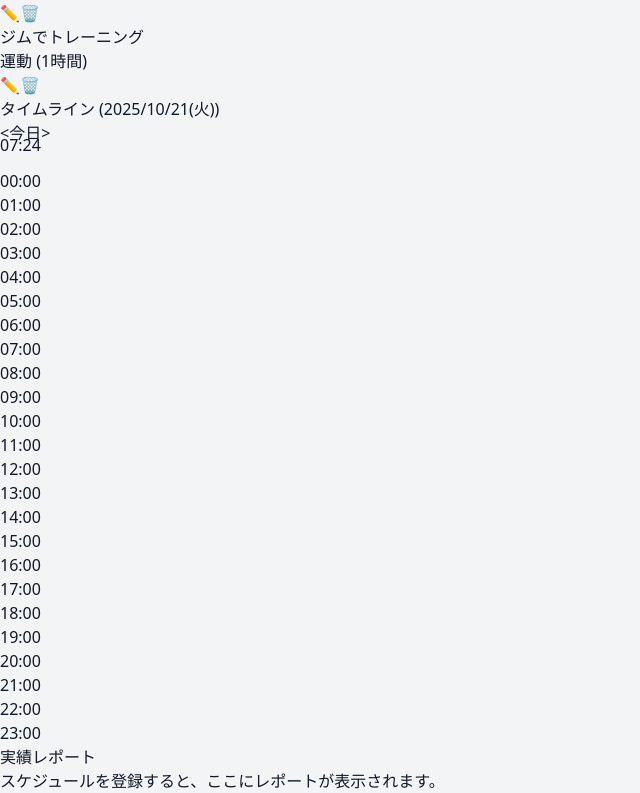
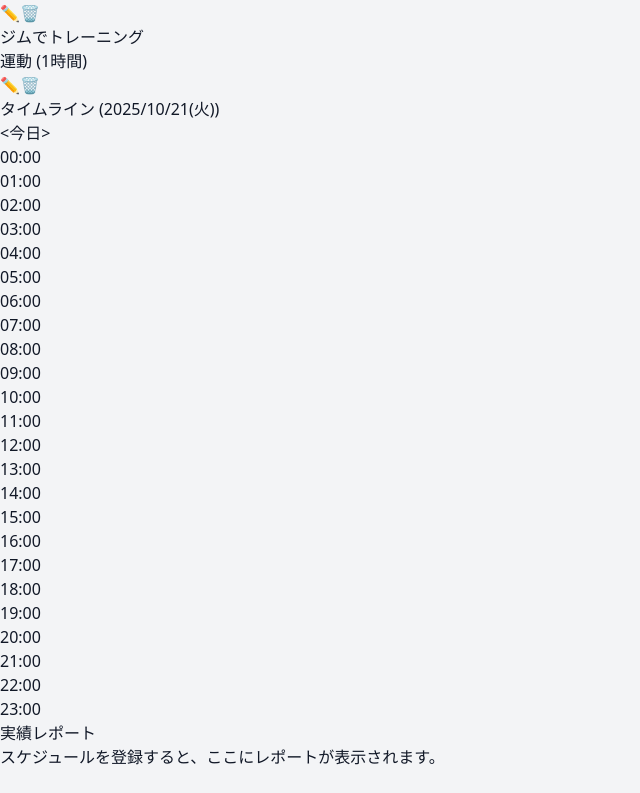
Before and after one commit to konpeii10/AMpj2, a React (Vite) app in the folder TimePainter/: page / in a window 1280 px wide. Shown: the part 1175-1968 px from the top of the page, without its empty margins (0-640 px from the left). After the commit the page ends 1944 px from the top, so only its background shows below. Built offline with nearby package versions, Linux system fonts and the light colour scheme.

Commit message:
timeline

```diff
--- a/TimePainter/src/components/Timeline.tsx
+++ b/TimePainter/src/components/Timeline.tsx
@@ -64,9 +64,7 @@ const CurrentTimeIndicator: React.FC<{ date: Date }> = ({ date }) => {
       style={{ top: `${topPosition}rem`, transform: 'translateY(-50%)' }}
       aria-hidden="true"
     >
-      <div className="text-xs font-bold text-red-500 whitespace-nowrap bg-white pr-1">
-        {date.toLocaleTimeString('ja-JP', { hour: '2-digit', minute: '2-digit' })}
-      </div>
+
       <div className="w-full h-0.5 bg-red-500"></div>
     </div>
   );
```
